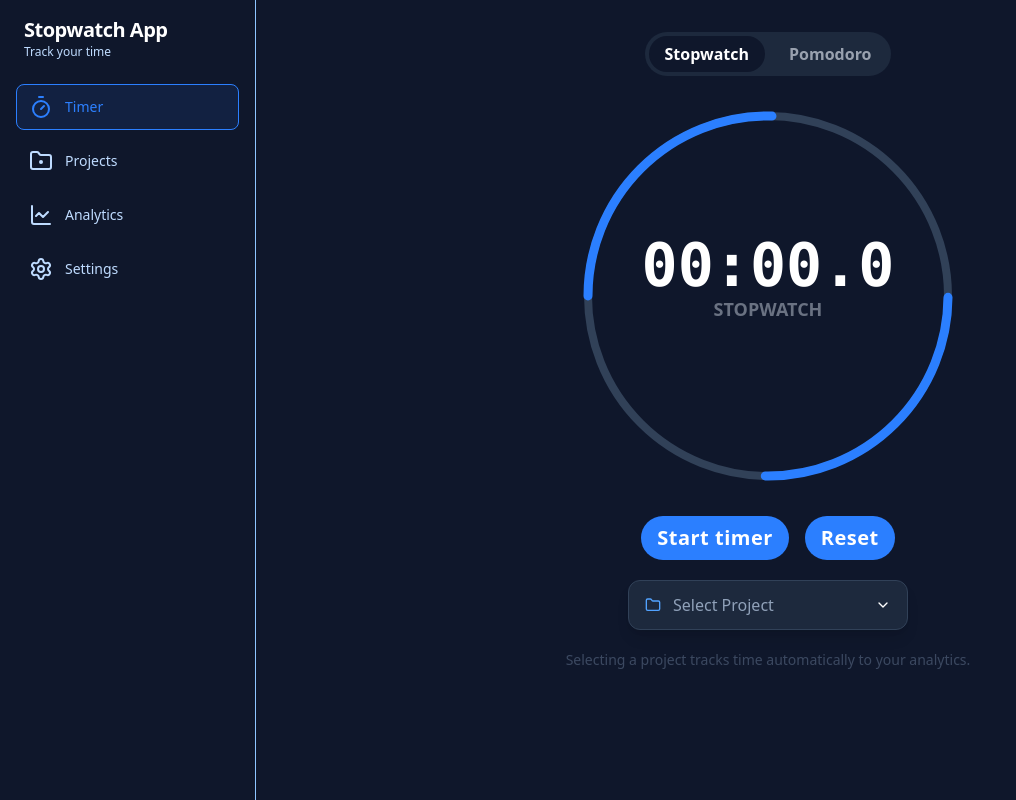
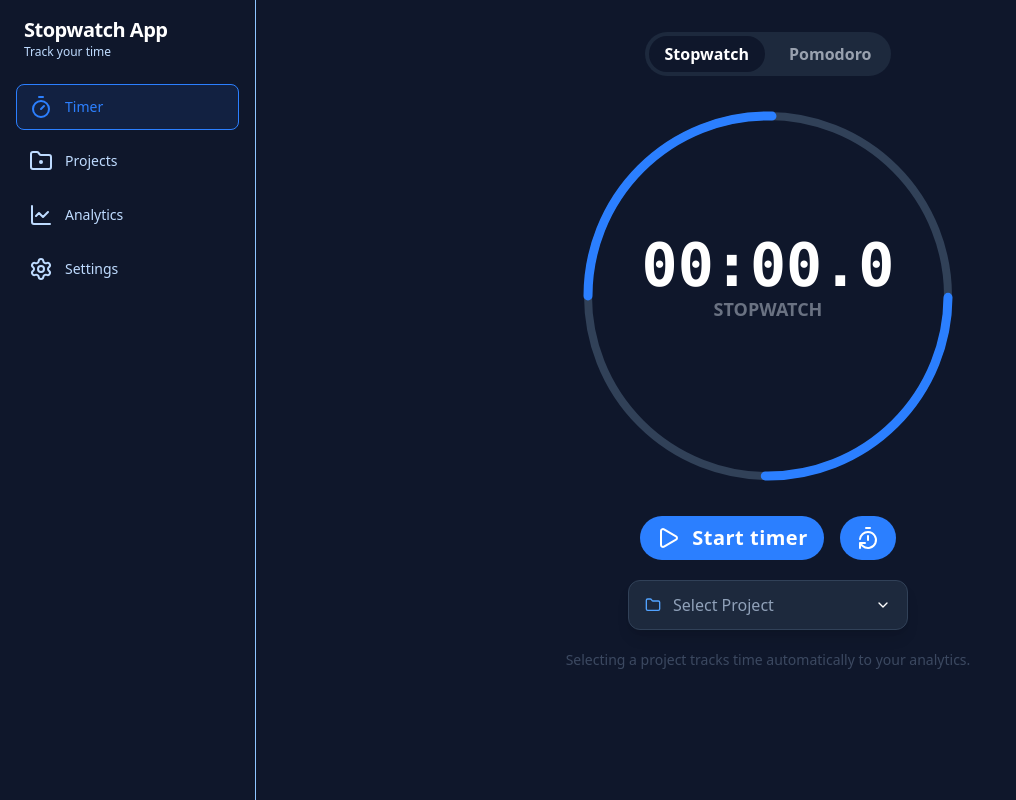
Before and after one commit to Kifo1/stopwatch-app, a React (Vite) app: page /timer in a window 1280 px wide. Shown: the whole page, without its empty margins (0-1016 px from the left). Built offline with nearby package versions, Linux system fonts and the light colour scheme.

Commit message:
Add timer control icons

```diff
--- a/src/features/settings/components/PhaseDurationSliders.tsx
+++ b/src/features/settings/components/PhaseDurationSliders.tsx
@@ -110,7 +110,7 @@ export default function PhaseDurationSliders() {
           description="Length of single work session"
           Icon={Timer}
           settingsKey="focus_duration"
-          min={1}
+          min={5}
           max={60}
           step={5}
         />
--- a/src/features/timer/components/TimerControls.tsx
+++ b/src/features/timer/components/TimerControls.tsx
@@ -1,4 +1,5 @@
 import Button from "@shared/components/Button";
+import { Pause, Play, TimerReset } from "lucide-react";
 
 interface Props {
   isRunning: boolean;
@@ -10,9 +11,12 @@ export function TimerControls({ isRunning, onStartStop, onReset }: Props) {
   return (
     <div className="flex gap-4 w-full justify-center">
       <Button onClick={onStartStop}>
+        {isRunning ? <Pause /> : <Play />}
         {isRunning ? "Stop" : "Start"} timer
       </Button>
-      <Button onClick={onReset}>Reset</Button>
+      <Button onClick={onReset}>
+        <TimerReset />
+      </Button>
     </div>
   );
 }
```
Also changed, not shown: 2 other files (tests, documents, lock files or other folders).
